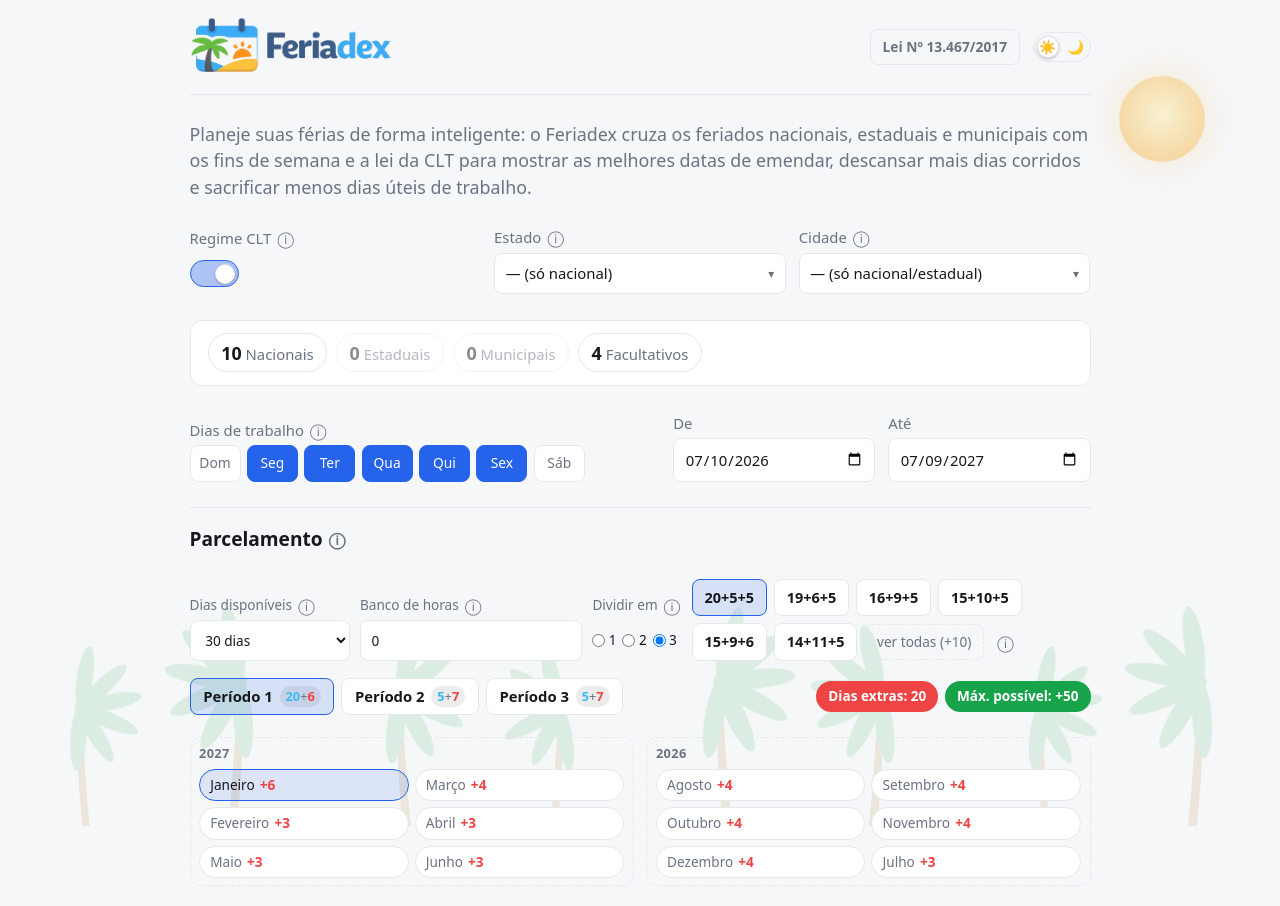
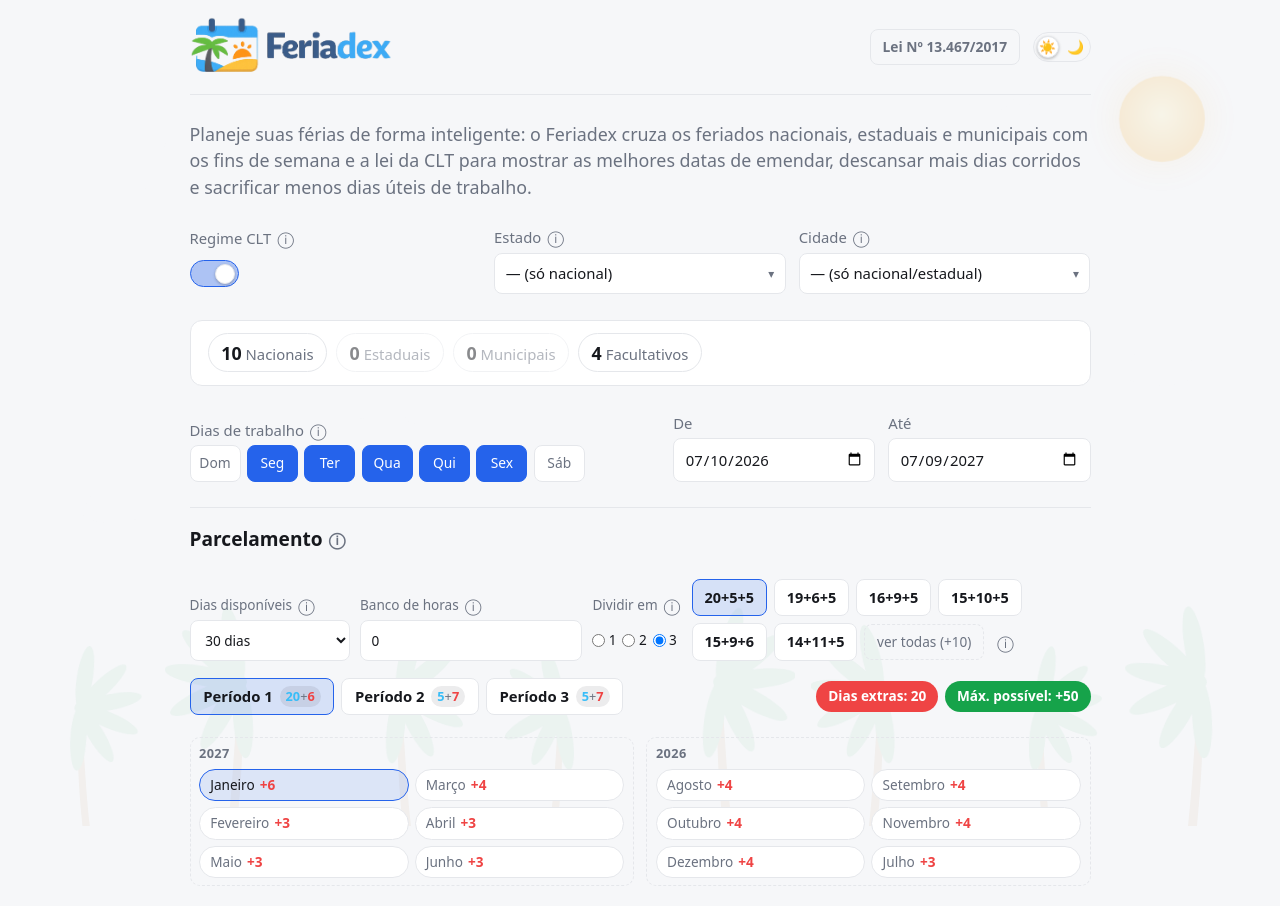
Before and after one commit to k4rkarov/feriadex, a Next.js app in the folder apps/web/: page / in a window 1280 px wide. Shown: the top 906 px of the page. Built offline with nearby package versions, Linux system fonts and the light colour scheme.

Commit message:
added image, adjusted bg opacity

```diff
--- a/apps/web/components/Background.module.css
+++ b/apps/web/components/Background.module.css
@@ -8,7 +8,7 @@
   align-items: flex-end;
   justify-content: space-around;
   pointer-events: none;
-  opacity: 0.12;
+  opacity: 0.05;
 }
 
 .sun {
@@ -22,7 +22,7 @@
   background: radial-gradient(circle at 50% 45%, #fde68a, #f59e0b 70%);
   box-shadow: 0 0 34px 8px rgba(245, 158, 11, 0.35);
   pointer-events: none;
-  opacity: 0.35;
+  opacity: 0.15;
   animation: sunPulse 7s ease-in-out infinite;
 }
 
@@ -54,7 +54,7 @@
   border-radius: 50%;
   background: radial-gradient(circle at 42% 40%, #f8fafc, #cbd5e1 75%);
   pointer-events: none;
-  opacity: 0.35;
+  opacity: 0.15;
   animation: moonNeon 3.2s ease-in-out infinite;
 }
 
@@ -98,7 +98,7 @@
 
 .cloudFill {
   fill: #ffffff;
-  opacity: 0.01;
+  opacity: 0.02;
   filter: drop-shadow(0 2px 6px rgba(0, 0, 0, 0.06));
 }
 
```
Also changed, not shown: 1 other file (tests, documents, lock files or other folders).
